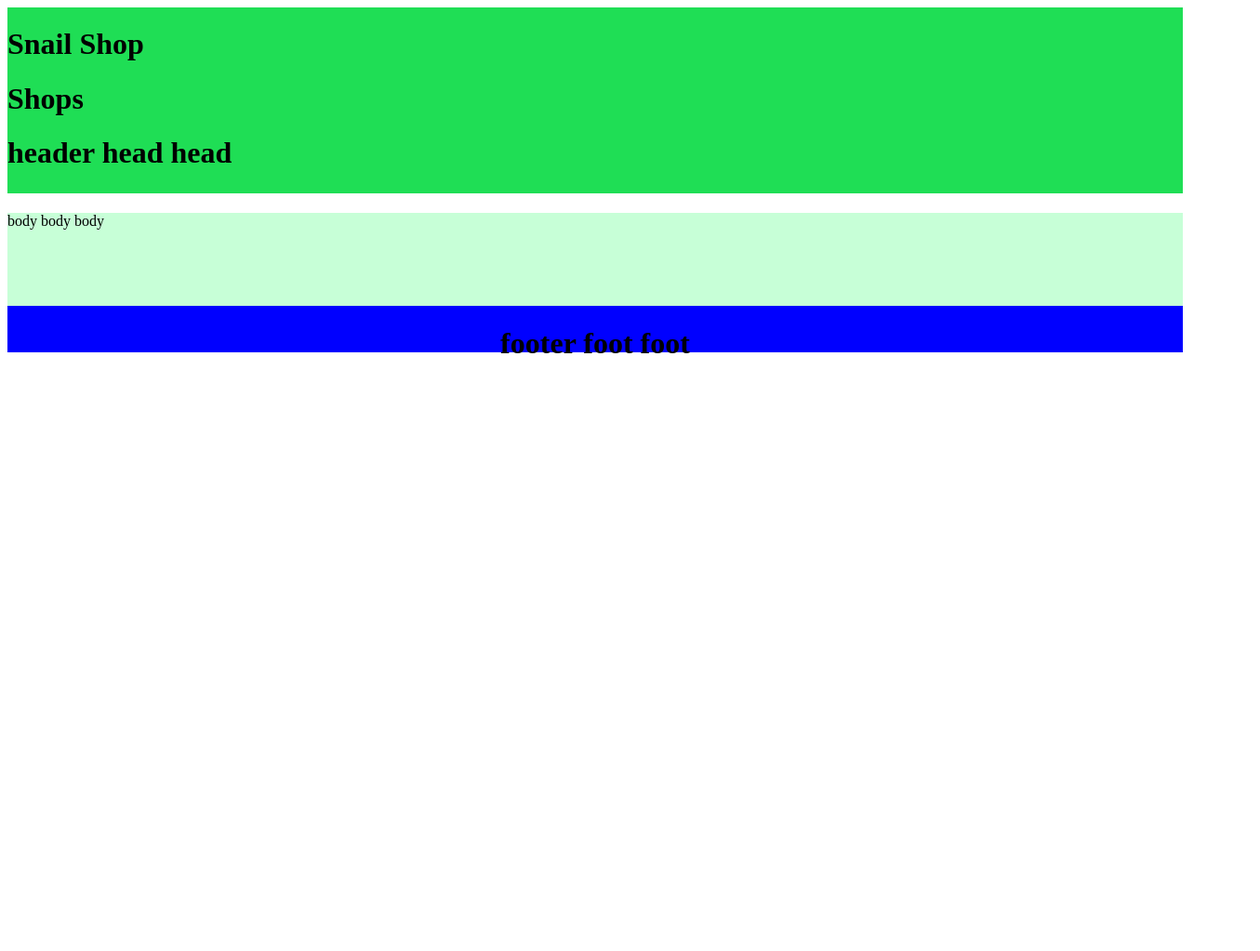
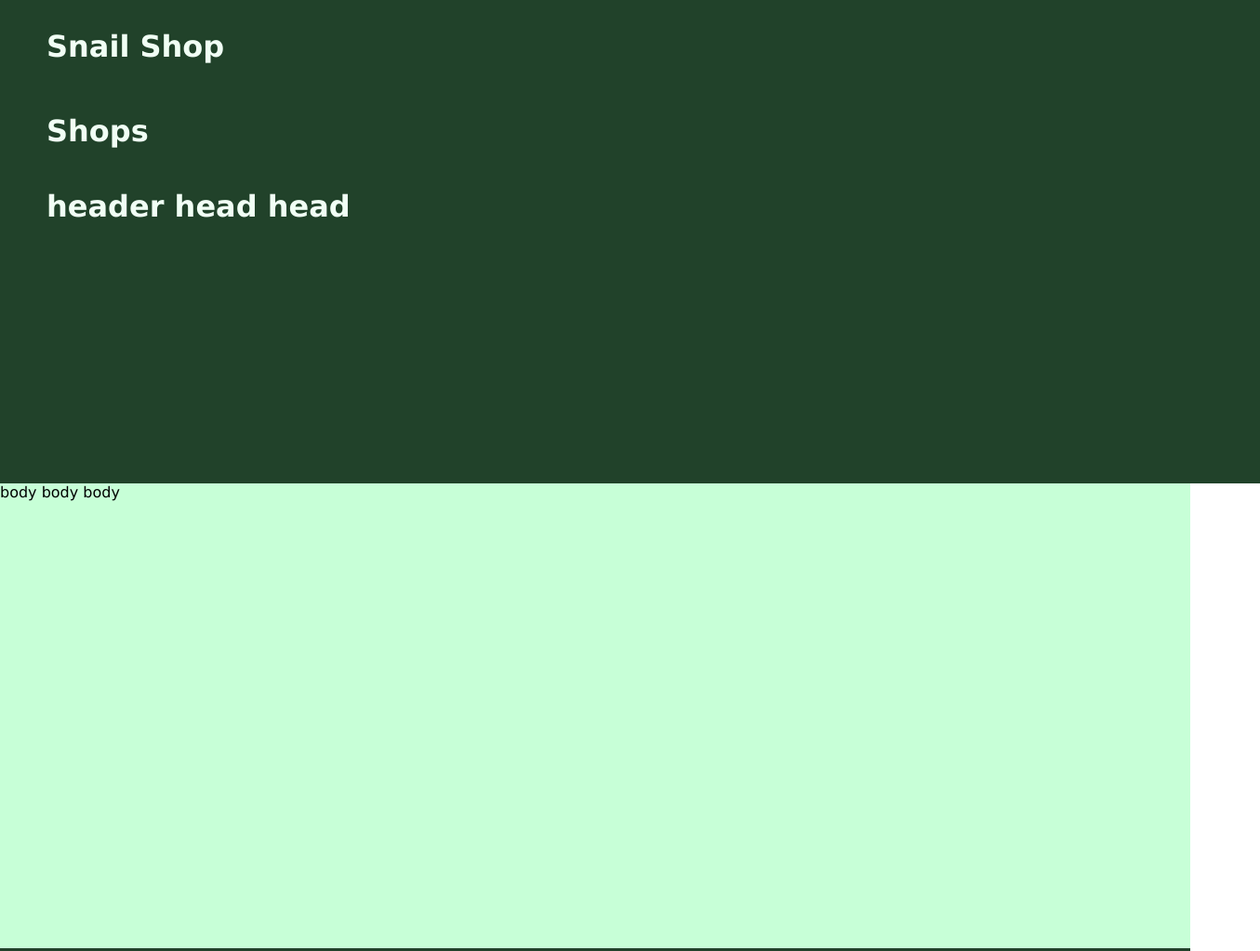
Before and after one commit to PlasmaZen/landingsite, a plain HTML site: page index.html in a window 1280 px wide. Shown: the top 1023 px of the page at 93% size, 1355 px wide, since content can reach past the window. Before the commit the page ends 800 px from the top, so only its background shows below. Drawn offline with Linux system fonts and the light colour scheme.

Commit message:
Fixed odd white spacing between body and back of page.

```diff
--- a/style.css
+++ b/style.css
@@ -1,13 +1,38 @@
+body {
+    margin: 0px;
+    padding: 0px;
+    font-family:Verdana, Geneva, Tahoma, sans-serif;
+}
+
+
+.mainHeaderLogo {
+    display: flex;
+    flex-direction: row;
+    justify-content: flex-start;
+    padding: 0px 10px 10px 0px;
+}
+
+.mainHeaderNavbar {
+    display: flex;
+    flex-direction: row;
+    justify-content: flex-end;
+    padding: 0px 10px 10px 0px;
+}
+
 .mainHeader {
-    overflow: hidden;
+    padding: 10px 25px 10px 50px;
+    display: flex;
+    flex-direction: column;
     margin: 0px;
-    height: 200px;
+    height: 500px;
     width: 100%;
-    background-color: #1fde55;
+    background-color: #21422a;
+    color:#f1fff5;
 }
 
 .mainBody {
-    height: 100px;
+    display: flex;
+    height: 500px;
     width: 100%;
     margin: 0px;
     background-color: #c7ffd7;
@@ -17,8 +42,9 @@
     display: flex;
     align-self: flex-end;
     justify-content: center;
-    height: 50px;
+    height: 100%;
     width: 100%;
     margin: 0px;
-    background-color: blue;
+    background-color: #21422a;
+    color:#f1fff5;
 }
```
Also changed, not shown: images/01.png (added), images/02.png (added).
